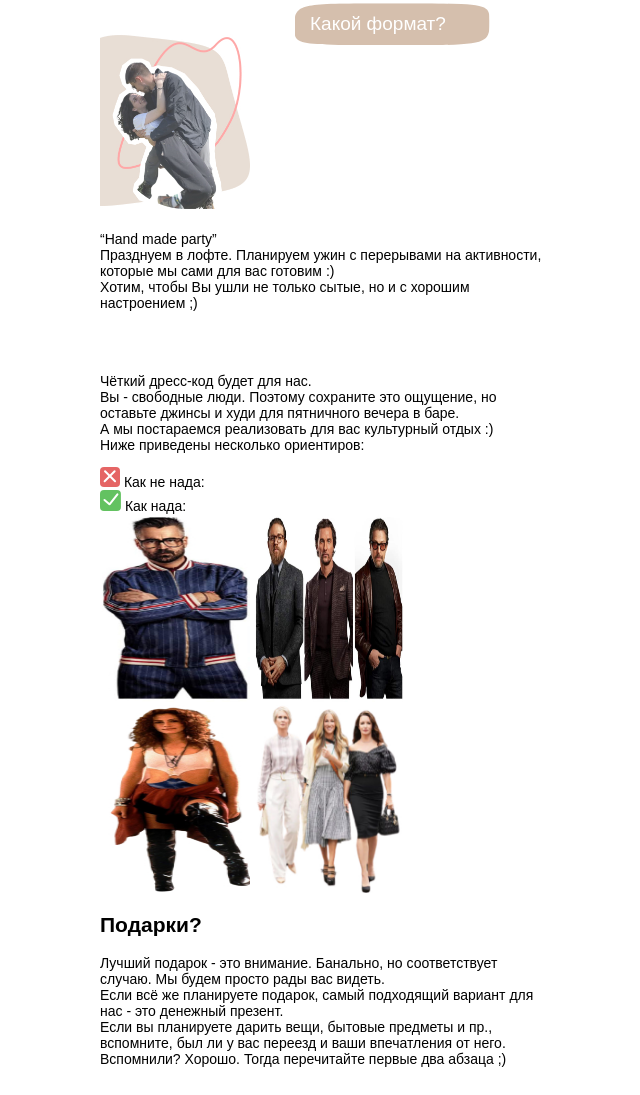
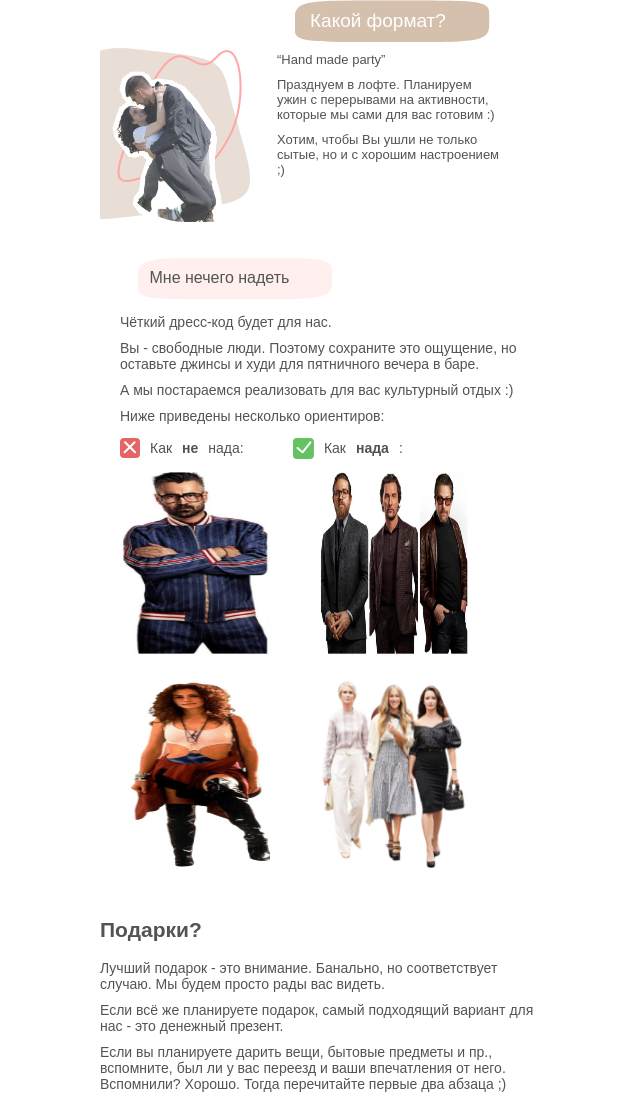
Before and after one commit to Tom826/wed_IT, a website: page index.html in a window 1280 px wide. Shown: the part 1150-2245 px from the top of the page, without its empty margins (315-955 px from the left). Drawn offline with nearby package versions, Linux system fonts and the light colour scheme; files that its build step writes are made by us from their sources; files whose address does not match are found by name; a web font is replaced by a local one.

Commit message:
Add format styles

```diff
--- a/index.html
+++ b/index.html
@@ -57,22 +57,25 @@
     </div>
     <div class="main__format format">
       <h2 class="format__title visually-hidden">Какой формат?</h2>
-      <picture>
-        <source>
-        <img class="format__img" src="img\mob\format-img.jpg" srcset="img\mob\format-img@2x.jpg" width="150" height="188" alt="">
-      </picture>
-      <p class="format__text">“Hand made party”
-        <br>Празднуем в лофте. Планируем ужин с перерывами на активности, которые мы сами для вас готовим :)
-        <br>Хотим, чтобы Вы ушли не только сытые, но и с хорошим настроением ;)
-      </p>
+      <div class="format-block">
+        <picture>
+          <source>
+          <img class="format__img" src="img\mob\format-img.jpg" srcset="img\mob\format-img@2x.jpg" width="150" height="188" alt="">
+        </picture>
+        <p class="format__content content">
+          <span class="content__text">“Hand made party”</span>
+          <span class="content__text">Празднуем в лофте. Планируем ужин с перерывами на активности, которые мы сами для вас готовим :)</span>
+          <span class="content__text">Хотим, чтобы Вы ушли не только сытые, но и с хорошим настроением ;) </span>
+        </p>
+      </div>
     </div>
     <div class="main__wear wear">
       <h2 class="wear__title visually-hidden">Мне нечего надеть</h2>
-      <p class="wear__text">
-        Чёткий дресс-код будет для нас.
-        <br>Вы - свободные люди. Поэтому сохраните это ощущение, но оставьте джинсы и худи для пятничного вечера в баре.
-        <br>А мы постараемся реализовать для вас культурный отдых  :)
-        <br>Ниже приведены несколько ориентиров:
+      <p class="wear__content content">
+        <span class="content__text">Чёткий дресс-код будет для нас. </span>
+        <span class="content__text">Вы - свободные люди. Поэтому сохраните это ощущение, но оставьте джинсы и худи для пятничного вечера в баре. </span>
+        <span class="content__text">А мы постараемся реализовать для вас культурный отдых  :)</span>
+        <span class="content__text">Ниже приведены несколько ориентиров:</span>
       </p>
       <div class="wear__howto howto">
         <div class="howto__item">
@@ -81,7 +84,7 @@
             <path d="M5.04044 4.29285L15.0404 14.2928" stroke="white" stroke-width="2" stroke-linecap="round"/>
             <path d="M4.62622 14.2928L14.6262 4.29285" stroke="white" stroke-width="2" stroke-linecap="round"/>
           </svg>
-          <span class="howto__item">Как не нада:</span>
+          <span class="howto__item">Как <b>не</b> нада:</span>
         </div>
         <div class="howto__item">
           <svg class="howto__item--yes" width="21" height="21" viewBox="0 0 21 21" fill="none" xmlns="http://www.w3.org/2000/svg">
@@ -89,37 +92,38 @@
             <path d="M4.4805 9.96472L9.18392 13.9521" stroke="white" stroke-width="2" stroke-linecap="round"/>
             <path d="M9.74951 14.0994L17.4177 4.34087" stroke="white" stroke-width="2" stroke-linecap="round"/>
           </svg>
-          <span class="howto__item">Как нада:</span>
+          <span class="howto__item">Как <b>нада</b>:</span>
         </div>
       </div>
       <div class="wear__imgs imgs">
         <div class="imgs__block">
           <picture>
             <source>
-            <img class="imgs__item" src="img\mob\no-man.jpg" srcset="img\mob\no-man@2x.jpg" width="150" height="188" alt="">
+            <img class="imgs__item imgs__item--no" src="img\mob\no-man.jpg" srcset="img\mob\no-man@2x.jpg" width="150" height="188" alt="">
           </picture>
           <picture>
             <source>
-            <img class="imgs__item" src="img\mob\y-man.jpg" srcset="img\mob\y-man@2x.jpg" width="150" height="188" alt="">
+            <img class="imgs__item imgs__item--y" src="img\mob\y-man.jpg" srcset="img\mob\y-man@2x.jpg" width="150" height="188" alt="">
           </picture>
         </div>
         <div class="imgs__block">
           <picture>
             <source>
-            <img class="imgs__item" src="img\mob\no-g.jpg" srcset="img\mob\no-g@2x.jpg" width="150" height="188" alt="">
+            <img class="imgs__item imgs__item--no" src="img\mob\no-g.jpg" srcset="img\mob\no-g@2x.jpg" width="150" height="188" alt="">
           </picture>
           <picture>
             <source>
-            <img class="imgs__item" src="img\mob\y-g.jpg" srcset="img\mob\y-g@2x.jpg" width="150" height="188" alt="">
+            <img class="imgs__item imgs__item--y" src="img\mob\y-g.jpg" srcset="img\mob\y-g@2x.jpg" width="150" height="188" alt="">
           </picture>
         </div>
       </div>
     </div>
     <div class="main__gift gift">
       <h2 class="gift__title">Подарки?</h2>
-      <p class="gift__text">Лучший подарок - это внимание. Банально, но соответствует случаю. Мы будем просто рады вас видеть.
-        <br>Если всё же планируете подарок, самый подходящий вариант для нас - это денежный презент.
-        <br>Если вы планируете дарить вещи, бытовые предметы и пр., вспомните, был ли у вас переезд и ваши впечатления от него. Вспомнили? Хорошо. Тогда перечитайте первые два абзаца ;)
+      <p class="gift__content content">
+        <span class="content__text">Лучший подарок - это внимание. Банально, но соответствует случаю. Мы будем просто рады вас видеть.</span>
+        <span class="content__text">Если всё же планируете подарок, самый подходящий вариант для нас - это денежный презент. </span>
+        <span class="content__text">Если вы планируете дарить вещи, бытовые предметы и пр., вспомните, был ли у вас переезд и ваши впечатления от него. Вспомнили? Хорошо. Тогда перечитайте первые два абзаца ;) </span>
       </p>
     </div>
   </main>
--- /dev/null
+++ b/source/sass/blocks/content.scss
@@ -0,0 +1,11 @@
+.content {
+
+}
+
+.content__text {
+  display: block;
+}
+
+.content__text:not(:last-child) {
+  margin-bottom: 10px;
+}
--- a/source/sass/blocks/format.scss
+++ b/source/sass/blocks/format.scss
@@ -1,7 +1,6 @@
 .format {
   position: relative;
   padding: 76px 0 20px;
-  margin-bottom:28px ;
 }
 
 .format::before {
@@ -19,3 +18,13 @@
   left: 65%;
   transform: translate(-50%, -13%);
 }
+
+.format-block {
+  display: flex;
+  gap: 0 6%;
+}
+
+.format__content {
+  width: 50%;
+  font-size: 13px;
+}
--- a/source/sass/blocks/howto.scss
+++ b/source/sass/blocks/howto.scss
@@ -1,3 +1,11 @@
 .howto {
+  display: flex;
+  padding: 0 20px;
+  gap: 0 12%;
+}
 
+.howto__item {
+  display: flex;
+  align-items: center;
+  gap: 0 10px;
 }
--- a/source/sass/blocks/imgs.scss
+++ b/source/sass/blocks/imgs.scss
@@ -1,3 +1,9 @@
 .imgs {
 
 }
+
+.imgs__block {
+  display: flex;
+  padding: 10px 20px;
+  gap: 0 12%;
+}
--- a/source/sass/blocks/intro.scss
+++ b/source/sass/blocks/intro.scss
@@ -1,3 +1,3 @@
-.intro {
-
+.intro__img {
+  height: auto;
 }
--- a/source/sass/blocks/page.scss
+++ b/source/sass/blocks/page.scss
@@ -2,4 +2,5 @@
   font-family: 'Montserrat Alternates', "Arial", sans-serif;
   font-weight: 400;
   font-size: 14px;
+  color: $text-color-primary;
 }
--- a/source/sass/blocks/wear.scss
+++ b/source/sass/blocks/wear.scss
@@ -1,3 +1,24 @@
 .wear {
+  position: relative;
+  padding: 50px 0 20px;
+}
 
+.wear::before {
+  content:"Мне нечего надеть";
+  position: absolute;
+  color: $text-color-primary;
+  padding: 11px 12px;
+  font-size: 16px;
+  font-weight: 400;
+  width: 195px;
+  height: 42px;
+  background-image: url("../img/mob/title-pink.svg");
+  background-repeat: no-repeat;
+  top: 2%;
+  left: 30%;
+  transform: translate(-50%, -13%);
 }
+
+.wear__content {
+  padding: 0 20px;
+}
--- a/source/sass/style.scss
+++ b/source/sass/style.scss
@@ -5,6 +5,7 @@
 @import "./blocks/page.scss";
 @import "./blocks/header.scss";
 @import "./blocks/contact.scss";
+@import "./blocks/content.scss";
 @import "./blocks/footer.scss";
 @import "./blocks/form.scss";
 @import "./blocks/format.scss";
```
